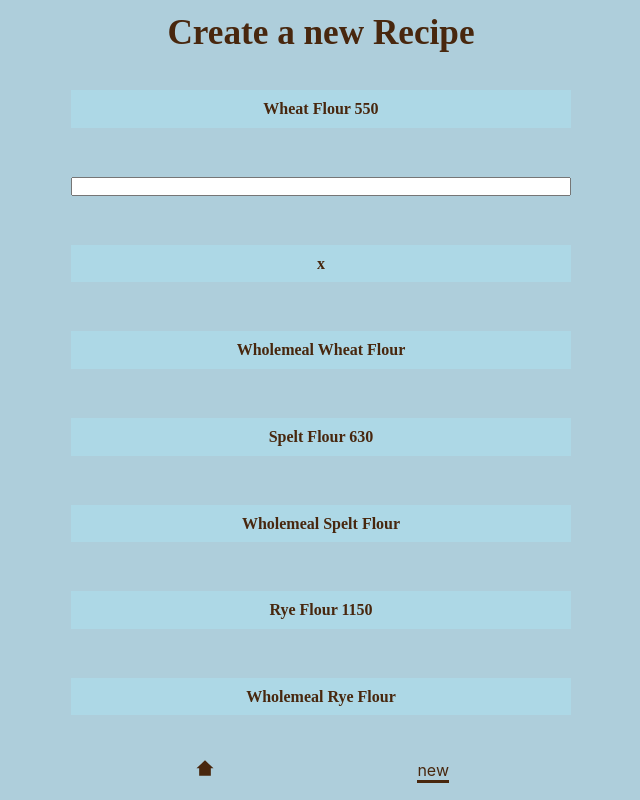
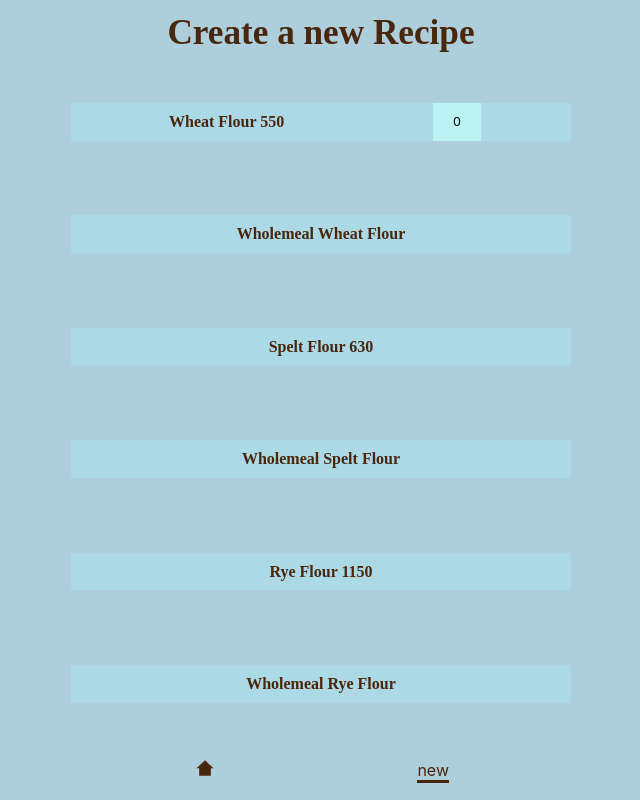
Before and after one commit to ManuelRemer/Breadinator, a React (Create React App) app in the folder client/: page /create in a window 1280 px wide. Both pictures are taken after a click on the button "Wheat Flour 550". Shown: the whole page, without its empty margins (319-959 px from the left). Built offline with nearby package versions, Linux system fonts and the light colour scheme; no server answers.

Commit message:
page component, all pages basic, create page logic

```diff
--- a/client/src/App.css
+++ b/client/src/App.css
@@ -32,7 +32,7 @@ button {
   font-family: "Work sans";
   color: var(--color-fonts);
   line-height: 1.35;
-  background-color: lightblue;
+  background: none;
   border: none;
   padding: 0.5em;
   font-size: 1rem;
--- a/client/src/components/SelectButton.js
+++ b/client/src/components/SelectButton.js
@@ -1,31 +1,39 @@
 import { useState } from "react";
 
-const SelectButton = ({ name }) => {
+import "./selectButton.css";
+
+const SelectButton = ({ name, onChange }) => {
   const [clicked, setClicked] = useState(false);
 
   return (
-    <>
+    <div className="SelectButtonBackground">
+      <div
+        className={
+          clicked ? "SelectButton--clicked SelectButton" : "SelectButton"
+        }
+      >
         <button
           key={name}
           onClick={() => {
-          setClicked(true);
+            setClicked(!clicked);
           }}
         >
           {name}
         </button>
         {clicked && (
-        <>
-          <input type="text" />
-          <button
+          <div>
+            <input type="text" defaultValue={0} onChange={onChange(name)} />
+            {/* <button
               onClick={() => {
                 setClicked(false);
               }}
             >
               x
-          </button>
-        </>
+            </button> */}
+          </div>
         )}
-    </>
+      </div>
+    </div>
   );
 };
 
--- /dev/null
+++ b/client/src/components/selectButton.css
@@ -0,0 +1,25 @@
+.SelectButtonBackground {
+  display: flex;
+  justify-content: center;
+  background-color: lightblue;
+}
+
+.SelectButton {
+  display: flex;
+  justify-content: center;
+}
+
+.SelectButton--clicked {
+  max-width: 20rem;
+  flex: 1;
+  padding: 0 1.5rem;
+  justify-content: space-between;
+}
+
+.SelectButton input {
+  max-width: 3rem;
+  height: 100%;
+  border: none;
+  background-color: rgb(187, 243, 243);
+  text-align: center;
+}
--- a/client/src/pages/Create.js
+++ b/client/src/pages/Create.js
@@ -1,10 +1,13 @@
 //Styles
+import { useState } from "react";
 import SelectButton from "../components/SelectButton";
 import "./Create.css";
 //Components
 import Page from "./Page";
 
 const Create = ({ data }) => {
+  const [amounts, setAmounts] = useState([]);
+  console.log({ amounts });
   const flours = [
     "Wheat Flour 550",
     "Wholemeal Wheat Flour",
@@ -13,10 +16,24 @@ const Create = ({ data }) => {
     "Rye Flour 1150",
     "Wholemeal Rye Flour",
   ];
+
+  const onInput = (flour) => (e) => {
+    const result = amounts.find((item) =>
+      Object.keys(item).find((key) => key === flour)
+    );
+
+    const newArray = amounts.map((item) =>
+      Object.keys(item).includes(flour) ? { [item]: e.target.value } : item
+    );
+
+    result
+      ? setAmounts(newArray)
+      : setAmounts([...amounts, { [flour]: e.target.value }]);
+  };
   return (
     <Page data={data} scheme="Create" text="Create a new Recipe">
       {flours.map((flour) => {
-        return <SelectButton name={flour} />;
+        return <SelectButton name={flour} onChange={onInput} />;
       })}
     </Page>
   );
```
Lines whose indentation alone changed are shown as unchanged.
